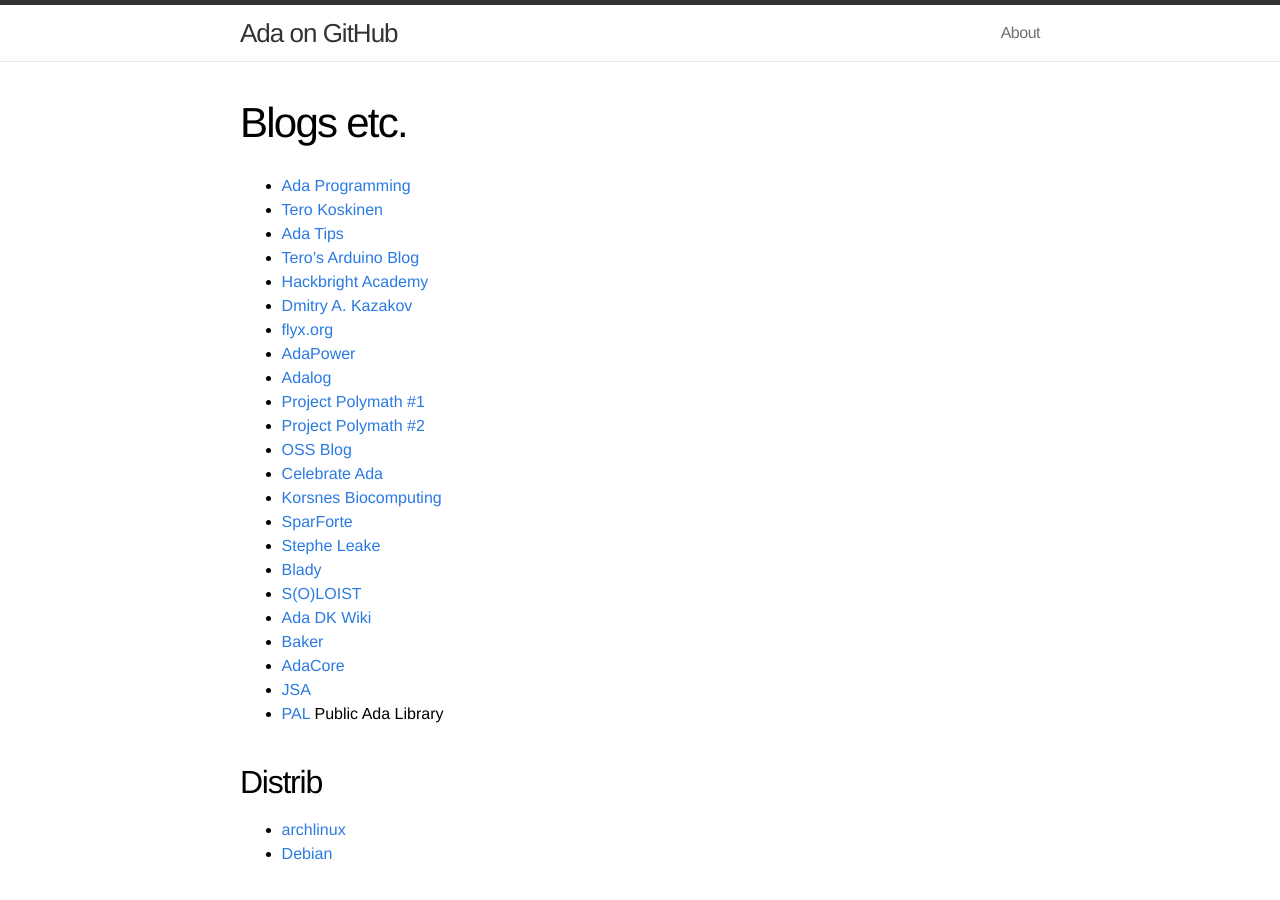
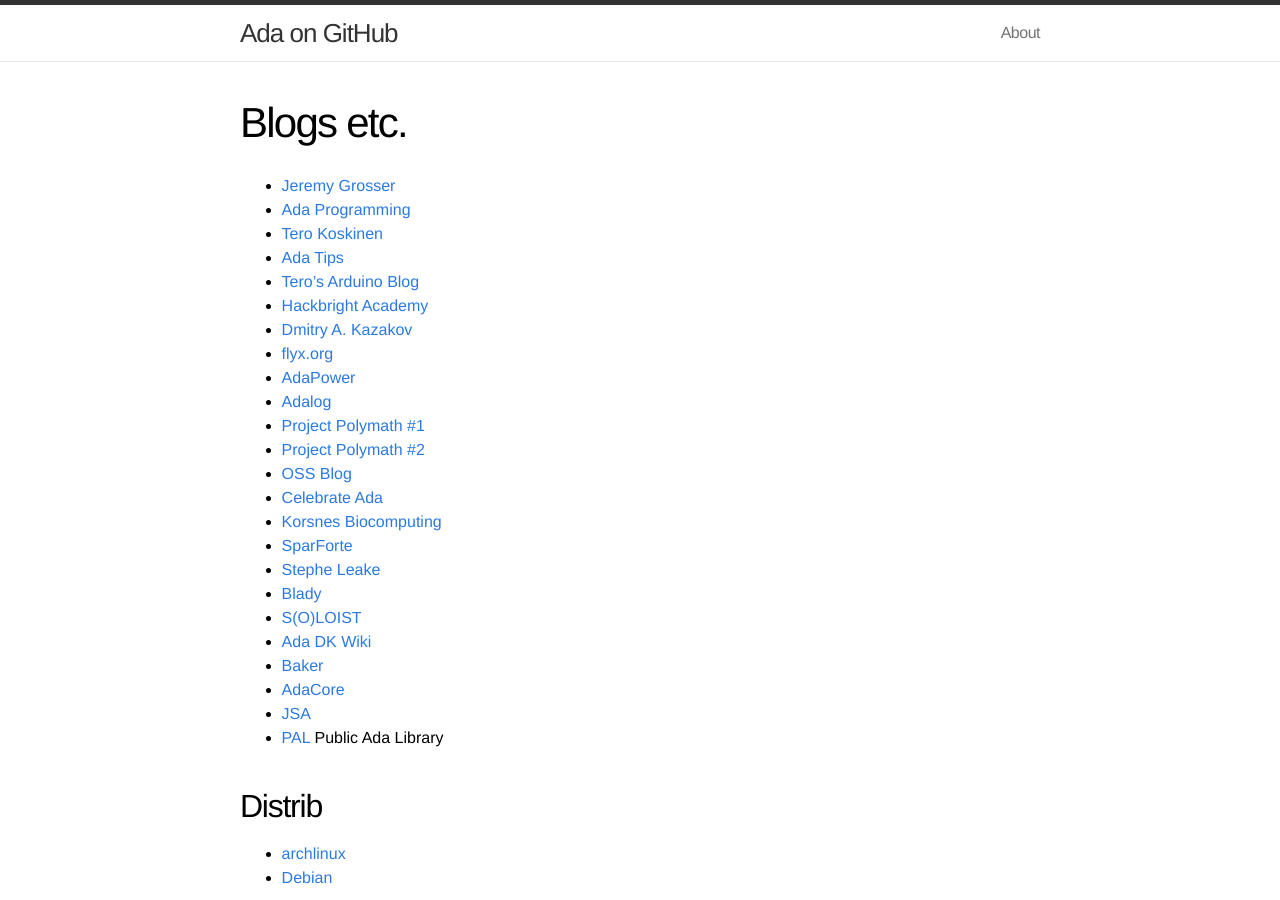
Before and after one commit to quornings/quornings.github.io, a Jekyll site: the page built from blogs.md, in a window 1280 px wide and 900 px high. Built offline with Jekyll 4.4.1, drawn with Linux system fonts in a browser that asks for light colours.

Commit message:
Add Jeremy Grosser blogs.

```diff
--- a/blogs.md
+++ b/blogs.md
@@ -4,6 +4,7 @@ title: Blogs etc.
 permalink: /blogs/
 ---
 
+- [Jeremy Grosser](https://synack.me)
 - [Ada Programming](https://ada-programming.blogspot.com)
 - [Tero Koskinen](https://hg.sr.ht/~tkoskine)
 - [Ada Tips](https://ada.tips)
```
